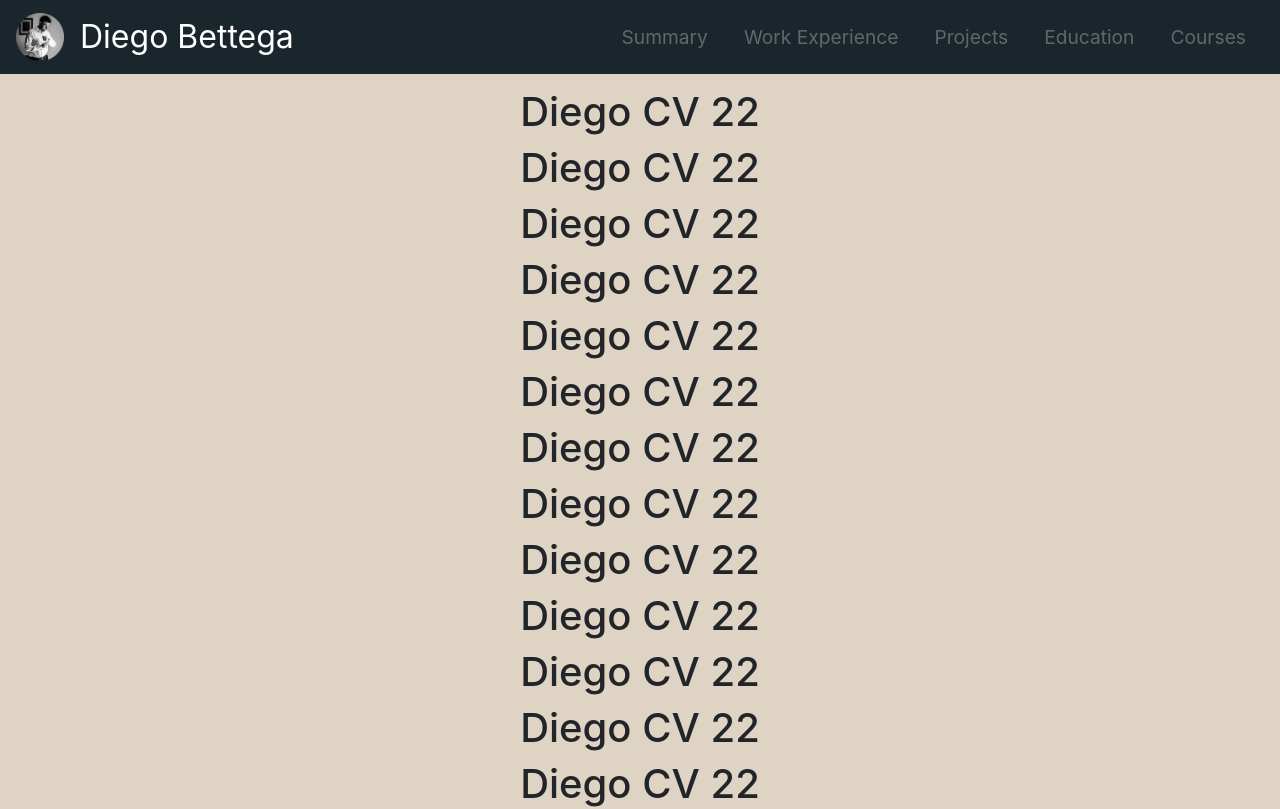
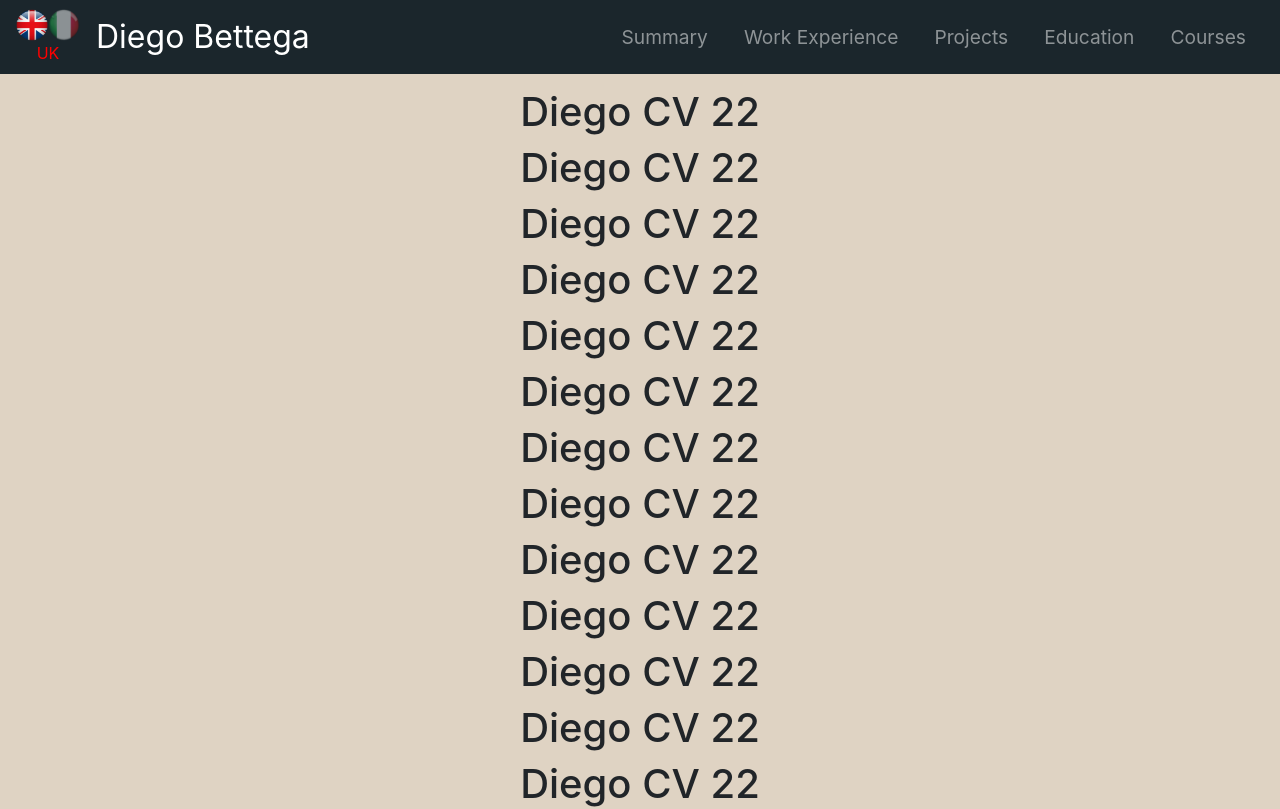
Before and after one commit to diegobettega/DIego-Bettega-CV, a React (Create React App) app: page / in a window 1280 px wide. Shown: the top 809 px of the page. Built offline with nearby package versions, Linux system fonts and the light colour scheme.

Commit message:
Deploy app

```diff
--- a/src/App.css
+++ b/src/App.css
@@ -53,8 +53,14 @@ body {
   background-color: #1b262c;
 }
 .navbar-symbol {
-  width: 3rem;
+  width: 2rem;
   height: auto;
+}
+.uk-flag{
+  opacity: 0.5;
+}
+.it-flag{
+  opacity: 1;
 }
 .navbar-brand {
   font-size: 2rem;
@@ -65,10 +71,14 @@ body {
   padding: 0 10px;
 }
 .navbar-dark .navbar-nav .nav-link {
-  opacity: 0.6;
+  opacity: 1;
 }
 .nav-link {
   font-size: 1.2rem;
+}
+#language {
+  color:red;
+  /* display: none; */
 }
 
 
--- /dev/null
+++ b/src/components/Flag.jsx
@@ -0,0 +1,71 @@
+import React, { useState } from "react";
+import ukflag from "../images/uk_flag.png";
+import itflag from "../images/italian_flag.png";
+
+function Flag() {
+  const [language, setLanguage] = useState("UK");
+  const [opacityUK, setOpacityUK] = useState(1);
+  const [opacityIT, setOpacityIT] = useState(0.5);
+
+  function handleClickUK() {
+    setLanguage("UK");
+    setOpacityUK(1);
+    setOpacityIT(0.5);
+  }
+
+  function handleClickIT() {
+    setLanguage("IT");
+    setOpacityIT(1);
+    setOpacityUK(0.5);
+  }
+
+  function handleMouseOverUK() {
+    setOpacityUK(1);
+    setOpacityIT(0.5);
+  }
+
+  function handleMouseOutUK() {
+    if (language === "IT") {
+      setOpacityUK(0.5);
+      setOpacityIT(1);
+    }
+  }
+
+  function handleMouseOverIT() {
+    setOpacityIT(1);
+    setOpacityUK(0.5);
+  }
+
+  function handleMouseOutIT() {
+    if (language === "UK") {
+      setOpacityIT(0.5);
+      setOpacityUK(1);
+    }
+  }
+
+  return (
+    <div>
+      <img
+        className="navbar-symbol uk-flag"
+        src={ukflag}
+        alt="UK-flag"
+        style={{ opacity: opacityUK }}
+        onClick={handleClickUK}
+        onMouseOver={handleMouseOverUK}
+        onMouseOut={handleMouseOutUK}
+      />
+      <img
+        className="navbar-symbol it-flag"
+        src={itflag}
+        alt="Italian-flag"
+        style={{ opacity: opacityIT }}
+        onClick={handleClickIT}
+        onMouseOver={handleMouseOverIT}
+        onMouseOut={handleMouseOutIT}
+      />
+      <div id="language">{language}</div>
+    </div>
+  );
+}
+
+export default Flag;
--- a/src/components/Footer.jsx
+++ b/src/components/Footer.jsx
@@ -4,15 +4,26 @@ function Footer() {
   const year = new Date().getFullYear();
   return (
     <footer>
-    <div>
-    <a href="mailto:diego.bettega.90@gmail.com" class="link-decoration"><i class="fa fa-envelope footer-symbol"></i></a>
-    &nbsp; &nbsp;
-    <a href="https://www.linkedin.com/in/diego-bettega-59a649b7/" class="link-decoration"><i class="fa fa-linkedin footer-symbol"></i></a>
-    &nbsp; &nbsp;
-    <a href="https://github.com/diegobettega?tab=repositories" class="link-decoration"><i class="fa fa-github footer-symbol"></i></a>
-    <br /><br />
+      <a href="mailto:diego.bettega.90@gmail.com" class="link-decoration">
+        <i class="fa fa-envelope footer-symbol"></i>
+      </a>
+      &nbsp; &nbsp;
+      <a
+        href="https://www.linkedin.com/in/diego-bettega-59a649b7/"
+        class="link-decoration"
+      >
+        <i class="fa fa-linkedin footer-symbol"></i>
+      </a>
+      &nbsp; &nbsp;
+      <a
+        href="https://github.com/diegobettega?tab=repositories"
+        class="link-decoration"
+      >
+        <i class="fa fa-github footer-symbol"></i>
+      </a>
+      <br />
+      <br />
       <p>ⓒ Copyright {year} Diego Bettega</p>
-      </div>
     </footer>
   );
 }
--- a/src/components/Navbar.jsx
+++ b/src/components/Navbar.jsx
@@ -1,10 +1,11 @@
 import React from "react";
-import profile from "../images/profile.png";
+import Flag from "./Flag";
 
 function Navbar() {
+
   return (
     <nav class="navbar fixed-top navbar-expand-lg navbar-dark">
-      <img class="navbar-symbol" src={profile} alt="profile-pic" />
+    <Flag />
       <div class="navbar-brand">Diego Bettega</div>
       <button
         class="navbar-toggler"
```
Also changed, not shown: src/images/italian_flag.png, src/images/uk_flag.png.
